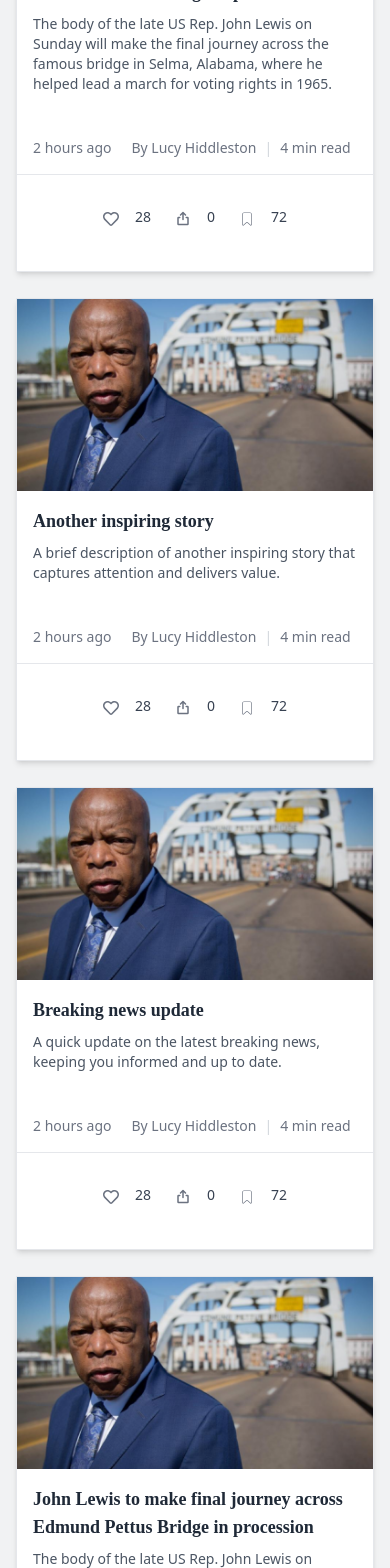
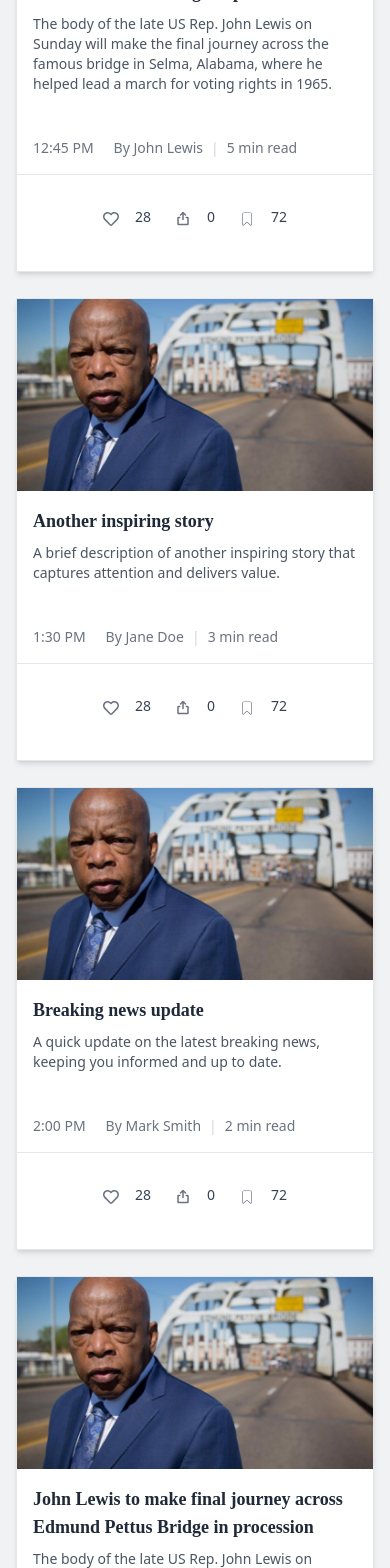
Before and after one commit to UsmanSagheer-dev/nbcnews, a React (Vite) app: page / in a window 390 px wide. Shown: the part 780-2348 px from the top of the page. Built offline with nearby package versions, Linux system fonts and the light colour scheme.

Commit message:
feat:make model and responsive it

```diff
--- a/src/components/card/Card.tsx
+++ b/src/components/card/Card.tsx
@@ -1,11 +1,15 @@
-import React from "react";
+import React, { useState } from "react";
 import InfoBar from "../infoBar/InfoBar";
 import CardHeaderIcon from "../cardHeaderIcon/CardHeaderIcon";
+import ArticleModal from "../modal/ArticleModal";
 
 interface CardProps {
   cardimg: string;
   title: string;
   description: string;
+  author: string; // Added author prop
+  time: string; // Added time prop
+  readTime: string; // Added readTime prop
   showLikeCount?: boolean;
 }
 
@@ -13,12 +17,38 @@ const Card: React.FC<CardProps> = ({
   cardimg,
   title,
   description,
+  author, // Added author prop to Card component
+  time, // Added time prop
+  readTime, // Added readTime prop
   showLikeCount = true,
 }) => {
+  const [showModal, setShowModal] = useState(false);
+  const [modalData, setModalData] = useState({
+    cardimg: "",
+    title: "",
+    description: "",
+    author: "",
+    time: "",
+    readTime: "",
+  });
+
+  const handleCardClick = () => {
+    setModalData({
+      cardimg,
+      title,
+      description,
+      author,
+      time,
+      readTime,
+    });
+    setShowModal(true);
+  };
+
   return (
+    <>
       <div
-      className="w-auto mx-auto bg-white border border-gray-200 rounded-lg-[3px] shadow-md overflow-hidden max-w-[432px] h-auto
-      transform transition-transform duration-300 hover:scale-105 flex flex-col justify-between"
+        className="w-auto mx-auto bg-white border border-gray-200 rounded-lg-[3px] shadow-md overflow-hidden max-w-[432px] h-auto transform transition-transform  flex flex-col justify-between"
+        onClick={handleCardClick}
       >
         {/* Card Image */}
         <img className="w-full h-48 object-cover" src={cardimg} alt={title} />
@@ -34,7 +64,7 @@ const Card: React.FC<CardProps> = ({
         {/* Card Footer */}
         <div className="mt-auto">
           <div className="flex items-center justify-between p-4">
-          <InfoBar />
+            <InfoBar author={author} time={time} readTime={readTime} />
           </div>
           <hr />
           <div className="p-4">
@@ -42,6 +72,14 @@ const Card: React.FC<CardProps> = ({
           </div>
         </div>
       </div>
+
+      {/* Modal */}
+      <ArticleModal
+        showModal={showModal}
+        setShowModal={setShowModal}
+        modalData={modalData} // Pass modalData here
+      />
+    </>
   );
 };
 
--- a/src/components/cardSection/CardSection.tsx
+++ b/src/components/cardSection/CardSection.tsx
@@ -5,93 +5,87 @@ import { IMAGES } from "../../constants/images";
 const cardData = [
   {
     cardimg: IMAGES.CARD_IMAGE,
-    title: "John Lewis to make final journey across Edmund Pettus Bridge in procession",
+    title:
+      "John Lewis to make final journey across Edmund Pettus Bridge in procession",
     description:
       "The body of the late US Rep. John Lewis on Sunday will make the final journey across the famous bridge in Selma, Alabama, where he helped lead a march for voting rights in 1965.",
+    author: "John Lewis",
+    time: "12:45 PM",
+    readTime: "5 min read",
   },
   {
     cardimg: IMAGES.CARD_IMAGE,
     title: "Another inspiring story",
     description:
       "A brief description of another inspiring story that captures attention and delivers value.",
+    author: "Jane Doe",
+    time: "1:30 PM",
+    readTime: "3 min read",
   },
   {
     cardimg: IMAGES.CARD_IMAGE,
     title: "Breaking news update",
     description:
       "A quick update on the latest breaking news, keeping you informed and up to date.",
+    author: "Mark Smith",
+    time: "2:00 PM",
+    readTime: "2 min read",
   },
   {
     cardimg: IMAGES.CARD_IMAGE,
-    title: "John Lewis to make final journey across Edmund Pettus Bridge in procession",
+    title:
+      "John Lewis to make final journey across Edmund Pettus Bridge in procession",
     description:
       "The body of the late US Rep. John Lewis on Sunday will make the final journey across the famous bridge in Selma, Alabama, where he helped lead a march for voting rights in 1965.",
+    author: "John Lewis",
+    time: "12:45 PM",
+    readTime: "5 min read",
   },
   {
     cardimg: IMAGES.CARD_IMAGE,
     title: "Another inspiring story",
     description:
       "A brief description of another inspiring story that captures attention and delivers value.",
+    author: "Jane Doe",
+    time: "1:30 PM",
+    readTime: "3 min read",
   },
   {
     cardimg: IMAGES.CARD_IMAGE,
     title: "Breaking news update",
     description:
       "A quick update on the latest breaking news, keeping you informed and up to date.",
+    author: "Mark Smith",
+    time: "2:00 PM",
+    readTime: "2 min read",
   },
   {
     cardimg: IMAGES.CARD_IMAGE,
-    title: "John Lewis to make final journey across Edmund Pettus Bridge in procession",
+    title:
+      "John Lewis to make final journey across Edmund Pettus Bridge in procession",
     description:
       "The body of the late US Rep. John Lewis on Sunday will make the final journey across the famous bridge in Selma, Alabama, where he helped lead a march for voting rights in 1965.",
+    author: "John Lewis",
+    time: "12:45 PM",
+    readTime: "5 min read",
   },
   {
     cardimg: IMAGES.CARD_IMAGE,
     title: "Another inspiring story",
     description:
       "A brief description of another inspiring story that captures attention and delivers value.",
+    author: "Jane Doe",
+    time: "1:30 PM",
+    readTime: "3 min read",
   },
   {
     cardimg: IMAGES.CARD_IMAGE,
     title: "Breaking news update",
     description:
       "A quick update on the latest breaking news, keeping you informed and up to date.",
-  },
-  {
-    cardimg: IMAGES.CARD_IMAGE,
-    title: "John Lewis to make final journey across Edmund Pettus Bridge in procession",
-    description:
-      "The body of the late US Rep. John Lewis on Sunday will make the final journey across the famous bridge in Selma, Alabama, where he helped lead a march for voting rights in 1965.",
-  },
-  {
-    cardimg: IMAGES.CARD_IMAGE,
-    title: "Another inspiring story",
-    description:
-      "A brief description of another inspiring story that captures attention and delivers value.",
-  },
-  {
-    cardimg: IMAGES.CARD_IMAGE,
-    title: "Breaking news update",
-    description:
-      "A quick update on the latest breaking news, keeping you informed and up to date.",
-  },
-  {
-    cardimg: IMAGES.CARD_IMAGE,
-    title: "John Lewis to make final journey across Edmund Pettus Bridge in procession",
-    description:
-      "The body of the late US Rep. John Lewis on Sunday will make the final journey across the famous bridge in Selma, Alabama, where he helped lead a march for voting rights in 1965.",
-  },
-  {
-    cardimg: IMAGES.CARD_IMAGE,
-    title: "Another inspiring story",
-    description:
-      "A brief description of another inspiring story that captures attention and delivers value.",
-  },
-  {
-    cardimg: IMAGES.CARD_IMAGE,
-    title: "Breaking news update",
-    description:
-      "A quick update on the latest breaking news, keeping you informed and up to date.",
+    author: "Mark Smith",
+    time: "2:00 PM",
+    readTime: "2 min read",
   },
 ];
 
@@ -101,7 +95,6 @@ const CardSection: React.FC = () => {
 
   const handleViewMore = () => {
     if (visibleCards + 3 >= cardData.length) {
-
       setIsAllCardsVisible(true);
       setVisibleCards(cardData.length);
     } else {
@@ -123,6 +116,9 @@ const CardSection: React.FC = () => {
             cardimg={card.cardimg}
             title={card.title}
             description={card.description}
+            author={card.author}
+            time={card.time}
+            readTime={card.readTime}
             showLikeCount={true}
           />
         ))}
@@ -133,7 +129,7 @@ const CardSection: React.FC = () => {
         {!isAllCardsVisible ? (
           <button
             onClick={handleViewMore}
-           className="bg-[transparent] text-[#C31815] px-6 py-2 border-[#C31815] border-[2px] transition-all duration-200"
+            className="bg-[transparent] text-[#C31815] px-6 py-2 border-[#C31815] border-[2px] transition-all duration-200"
           >
             View More
           </button>
@@ -150,5 +146,4 @@ const CardSection: React.FC = () => {
   );
 };
 
-
 export default CardSection;
--- a/src/components/coronavirusCard/CoronavirusCard.tsx
+++ b/src/components/coronavirusCard/CoronavirusCard.tsx
@@ -2,8 +2,12 @@ import CardHeaderIcon from "../cardHeaderIcon/CardHeaderIcon";
 import InfoBar from "../infoBar/InfoBar";
 
 const CoronavirusCard = () => {
+  const author = "John Doe";
+  const time = "2 hours ago";
+  const readTime = "5 min read";
+
   return (
-    <div className=" max-w-[540px] max:h-[320px] w-full h-full">
+    <div className="max-w-[540px] max-h-[320px] w-full h-full">
       <div className="flex justify-between items-center">
         <p className="font-semibold text-[#C31815] text-sm lg:text-base">
           Trending
@@ -33,7 +37,7 @@ const CoronavirusCard = () => {
       </div>
 
       <div className="mt-4">
-        <InfoBar />
+        <InfoBar author={author} time={time} readTime={readTime} />
       </div>
     </div>
   );
--- a/src/components/infoBar/InfoBar.tsx
+++ b/src/components/infoBar/InfoBar.tsx
@@ -1,11 +1,19 @@
-function InfoBar() {
+function InfoBar({
+  author,
+  time,
+  readTime,
+}: {
+  author: string;
+  time: string;
+  readTime: string;
+}) {
   return (
     <div className="flex items-center text-gray-500 text-sm space-x-5 mt-3">
-      <span>2 hours ago</span>
+      <span>{time}</span>
       <div className="flex space-x-2">
-        <span>By Lucy Hiddleston</span>
+        <span>By {author}</span>
         <span className="text-gray-300">|</span>
-        <span>4 min read</span>
+        <span>{readTime}</span>
       </div>
     </div>
   );
--- /dev/null
+++ b/src/components/modal/ArticleModal.tsx
@@ -0,0 +1,91 @@
+import React from "react";
+import CardHeaderIcon from "../cardHeaderIcon/CardHeaderIcon";
+
+interface ModalProps {
+  showModal: boolean;
+  setShowModal: React.Dispatch<React.SetStateAction<boolean>>;
+  modalData: {
+    cardimg: string;
+    title: string;
+    description: string;
+    author: string;
+    time: string;
+    readTime: string;
+  };
+}
+
+const ArticleModal: React.FC<ModalProps> = ({
+  showModal,
+  setShowModal,
+  modalData,
+}) => {
+  const handleCloseModal = () => {
+    setShowModal(false);
+  };
+
+  return (
+    <>
+      {showModal && (
+        <>
+          {/* Fullscreen Overlay */}
+          <div
+            className="fixed inset-0 bg-black opacity-50 z-40"
+            onClick={handleCloseModal}
+          ></div>
+
+          {/* Modal Container */}
+          <div
+            className="fixed inset-0 flex lg:flex-row sm:flex-col justify-center items-center z-50 px-4"
+            onClick={handleCloseModal}
+          >
+            <div
+              className="w-full lg:max-w-[1000px] flex-wrap bg-white rounded-lg overflow-hidden shadow-lg flex lg:flex-row sm:flex-col items-center justify-center relative"
+              onClick={(e) => e.stopPropagation()}
+            >
+              {/* Close Icon */}
+              <button
+                className="absolute top-4 sm:top-1 right-4 text-gray-700 hover:text-black text-[25px] "
+                onClick={handleCloseModal}
+              >
+                ✕
+              </button>
+
+              {/* Left Section: Circular Image */}
+              <div className="lg:w-1/2 sm:w-full flex items-center justify-center lg:p-6 p-4">
+                <div className="w-full lg:max-h-[500px] h-full overflow-hidden mt-8 lg:mt-0">
+                  <img
+                    src={modalData.cardimg}
+                    alt={modalData.title}
+                    className="w-full h-full object-cover"
+                  />
+                </div>
+              </div>
+
+              {/* Right Section: Title and Description */}
+              <div className="lg:w-1/2 sm:w-full sm:p-4 lg:p-6 p-4">
+                <div className="flex justify-between items-center text-[#C31815]">
+                  <h1>Trending</h1>
+                  <CardHeaderIcon showCount={false} />
+                </div>
+                <h1 className="text-2xl font-semibold mb-4">
+                  {modalData.title}
+                </h1>
+                <p className="text-gray-600 mb-6">{modalData.description}</p>
+
+                {/* Footer Info */}
+                <div className="flex justify-between text-sm text-gray-500">
+                  <p>{modalData.time}</p>
+                  <p>
+                    By {modalData.author} | {modalData.readTime}
+                  </p>
+                </div>
+              </div>
+            </div>
+          </div>
+        </>
+      )}
+    </>
+  );
+};
+
+export default ArticleModal;
--- a/src/constants/images.ts
+++ b/src/constants/images.ts
@@ -17,6 +17,7 @@ import Twitterlogo from "../assets/images/twitterlogo.png";
 import Yango from '../assets/images/yango.png';
 import Caroselimg1 from '../assets/images/Caroselimg1.png';
 import Caroselimg2 from '../assets/images/Caroselimg2.png';
+import CrossIcon from '../assets/images/crossicon.png';
 export const IMAGES = {
   NEWS_LOGO: Newslogo,
   PROFILE_LOGO: Profilelogo,
@@ -36,6 +37,7 @@ export const IMAGES = {
   TWITTER_LOGO: Twitterlogo,
   YANGO: Yango,
   CAROSEL_IMG1: Caroselimg1,
-  CAROSEL_IMG2: Caroselimg2
+  CAROSEL_IMG2: Caroselimg2,
+  CROSS_ICON: CrossIcon,
 
 };
```
Also changed, not shown: src/components/utility/calculateTimeAgo.ts (added, +23 -0 lines), src/assets/images/crossicon.png (added). Lines whose indentation alone changed are shown as unchanged.
